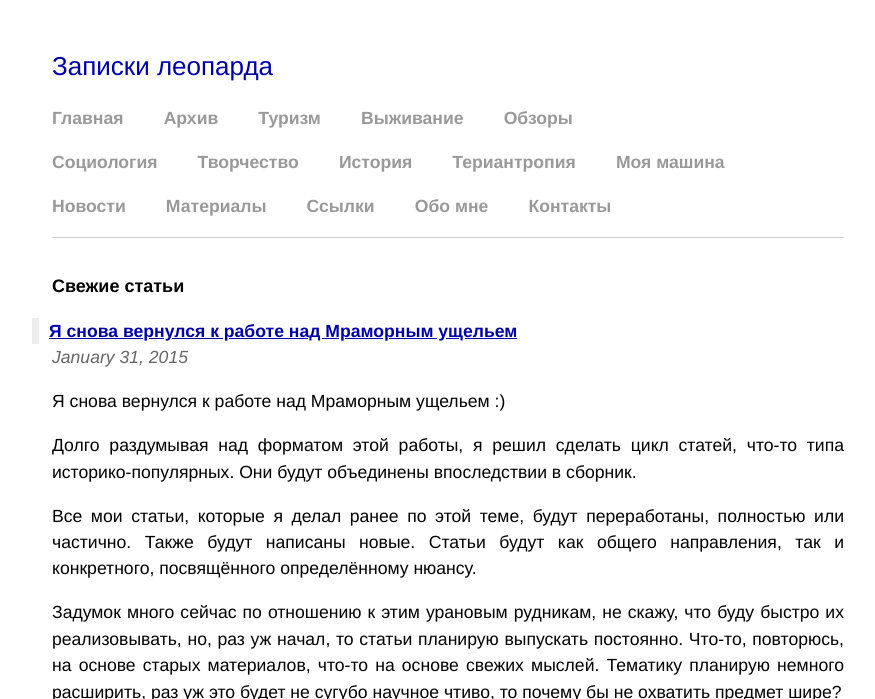
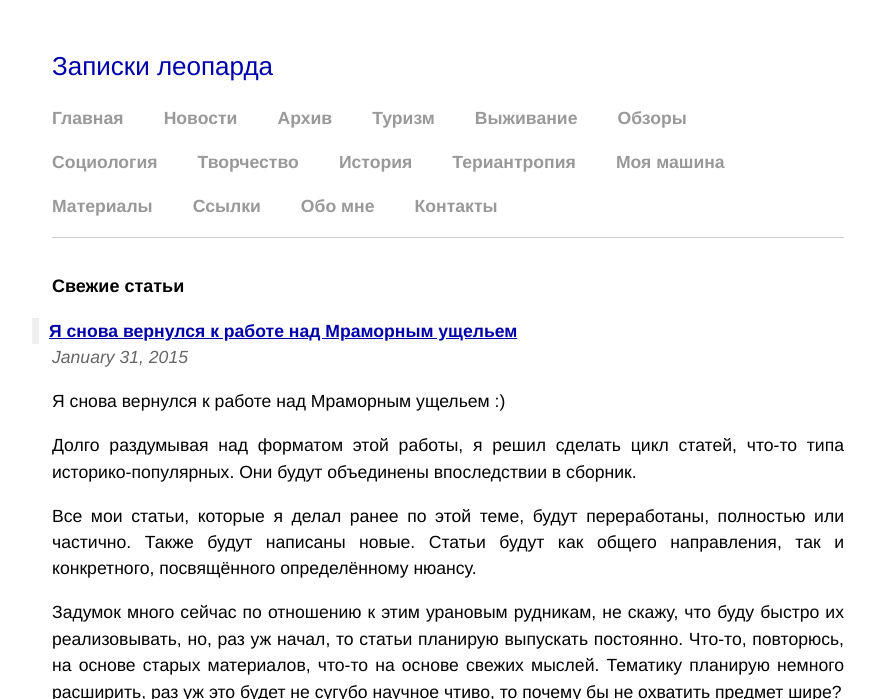
Before and after one commit to ivan-placid/demo, a Jekyll site: the page built from index.html, in a window 1280 px wide and 900 px high, cut to the strip 0-699 px from the top of the window. Shown: the whole strip, without its empty margins (192-1067 px from the left). Built offline with Jekyll 4.4.1, drawn with Linux system fonts in a browser that asks for light colours; some web fonts are replaced; Markdown is read by kramdown in place of the engine named in the settings.

Commit message:
Update default.html

```diff
--- a/_layouts/default.html
+++ b/_layouts/default.html
@@ -26,6 +26,7 @@
 
       <p>
       <a class="extra" href="{{site.baseurl}}/">Главная</a>
+      <a class="extra" href="{{site.baseurl}}/news.html">Новости</a>
       <a class="extra" href= "{{site.baseurl}}/archive.html">Архив</a>
       <a class="extra" href="{{site.baseurl}}/talks.html">Туризм</a>
       <a class="extra" href="{{site.baseurl}}/talks.html">Выживание</a>
@@ -39,7 +40,6 @@
       <a class="extra" href="{{site.baseurl}}/talks.html">Моя машина</a>
 
       <p>
-      <a class="extra" href="{{site.baseurl}}/news.html">Новости</a>
       <a class="extra" href="{{site.baseurl}}/sources.html">Материалы</a>
       <a class="extra" href="{{site.baseurl}}/links.html">Ссылки</a>
       <a class="extra" href="{{site.baseurl}}/about.html">Обо мне</a>
```
